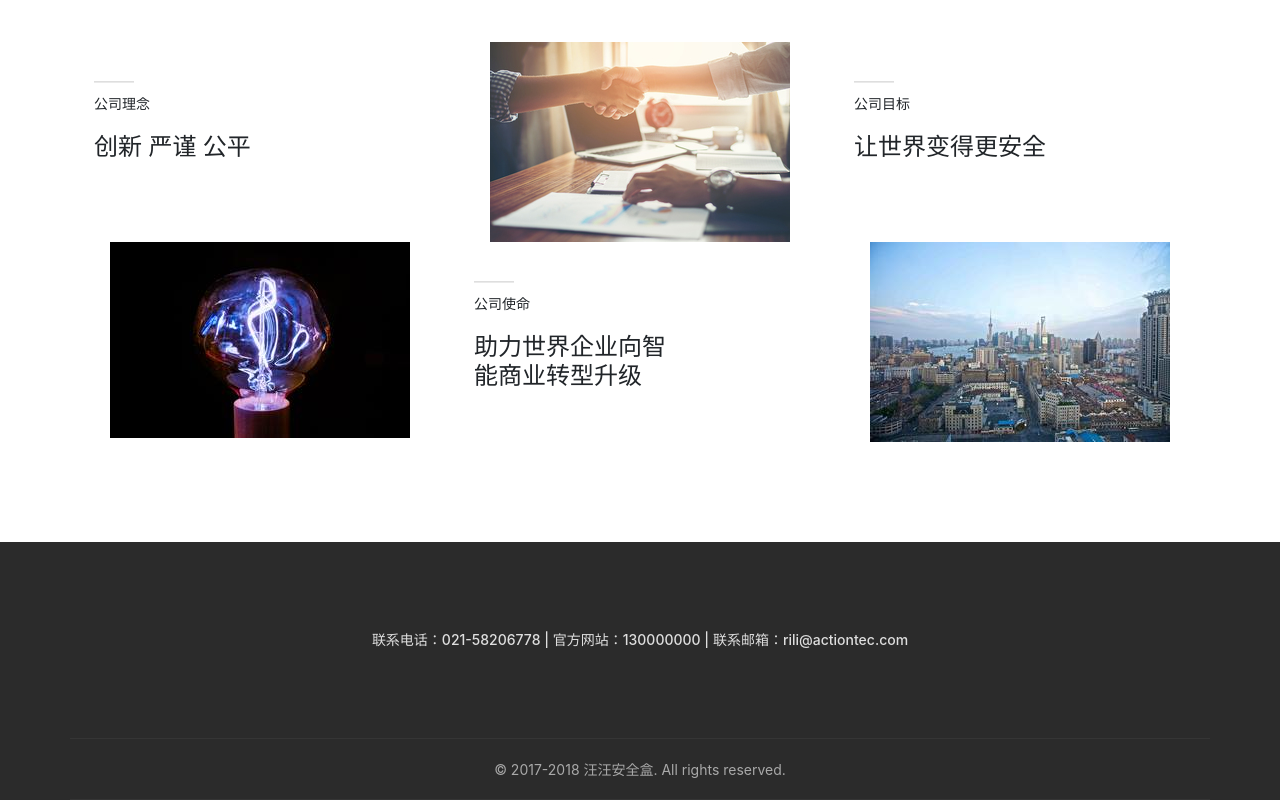
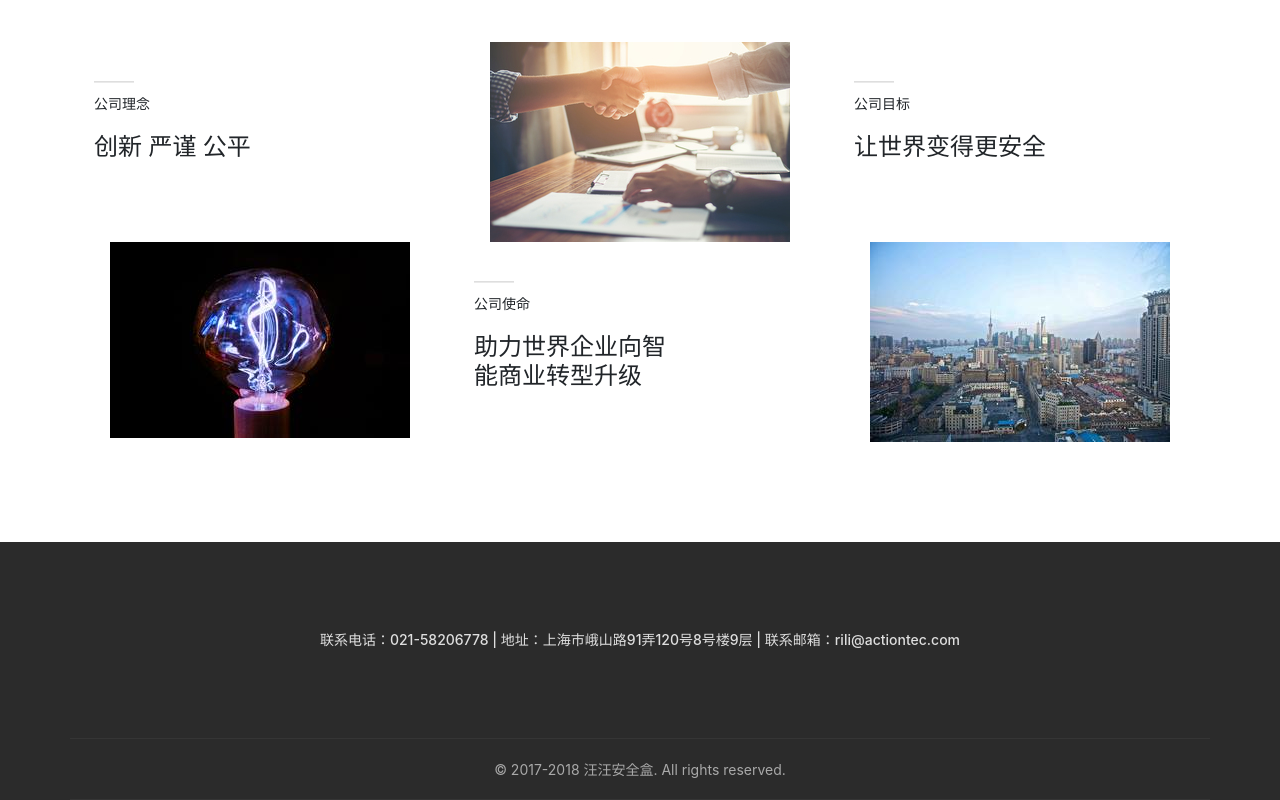
Before and after one commit to zhanghuanll/new_sharpai_promotion, a plain HTML site: page pages/about/about.html in a window 1280 px wide. Shown: the part 817-1617 px from the top of the page. Drawn offline with Linux system fonts and the light colour scheme.

Commit message:
关于我们页面脚部修改

```diff
--- a/pages/about/about.html
+++ b/pages/about/about.html
@@ -85,7 +85,7 @@
         <div class="container">
             <div class="row">
                 <h6 class="mx-auto">
-                    联系电话：021-58206778 | 官方网站：130000000 | 联系邮箱：rili@actiontec.com
+                    联系电话：021-58206778 | 地址：上海市峨山路91弄120号8号楼9层 | 联系邮箱：rili@actiontec.com
                 </h6>
             </div>
             <div class="row ">
```
